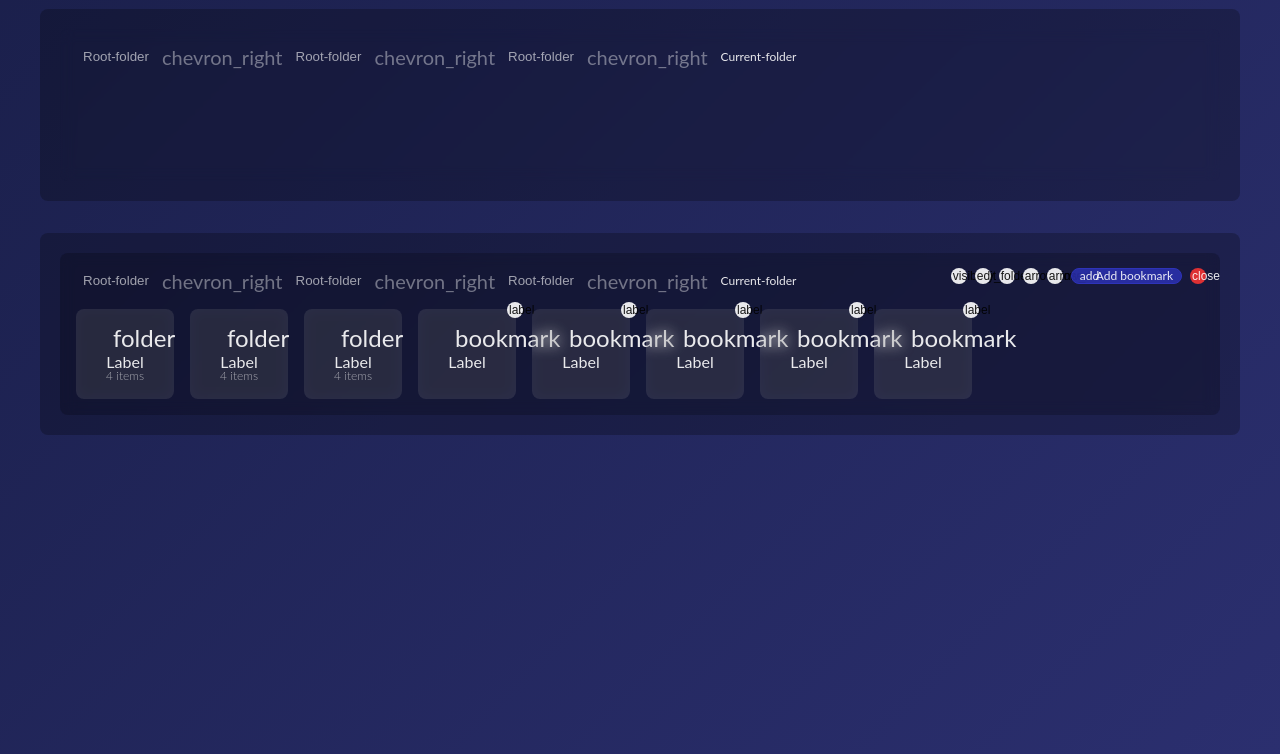
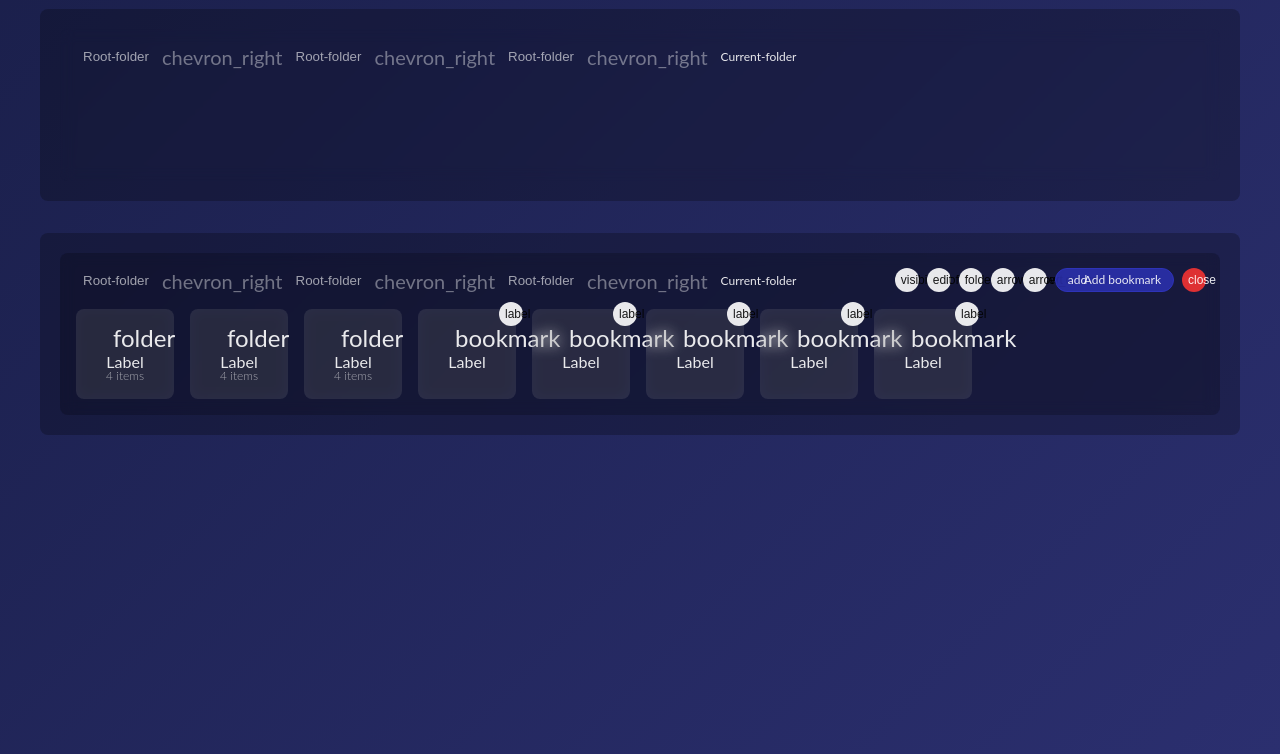
Before and after one commit to hierophantom/Bookmarks-Manager, a browser extension: page components/folder-section.html in a window 1280 px wide. Shown: the part 126-880 px from the top of the page. Drawn offline with Linux system fonts and the light colour scheme.

Commit message:
BMG-123: Update cube action button sizes to 24px

```diff
--- a/components/cube-action-button-with-label.css
+++ b/components/cube-action-button-with-label.css
@@ -5,7 +5,7 @@
  * Based on Figma: node-id=93-12064
  *
  * Button with icon (12x12px) + text label
- * Height: 14px
+ * Height: 24px
  * Color Schemes: Primary, Default, Destructive
  */
 
@@ -17,9 +17,9 @@
   gap: 4px;
 
   /* Sizing */
-  height: 16px;
-  min-width: 16px;
-  padding: 0 8px;
+  height: 24px;
+  min-width: 24px;
+  padding: 0 12px;
 
   /* Appearance */
   background: transparent;
@@ -134,15 +134,15 @@
 /* Icon-only variant (no label) */
 .cube-action-button-with-label--icon-only {
   padding: var(--spacing-small, 2px);
-  width: 16px;
-  height: 16px;
+  width: 24px;
+  height: 24px;
 }
 
 /* Size variants */
 
 /* Small (default) */
 .cube-action-button-with-label--small {
-  height: 16px;
+  height: 24px;
   font-size: 12px;
 }
 
--- a/components/cube-action-button.css
+++ b/components/cube-action-button.css
@@ -4,7 +4,7 @@
  * Design System Component - BMG-97
  * Based on Figma: node-id=93-11989
  *
- * Smaller icon-only button (16x16px) with two color schemes
+ * Smaller icon-only button (24x24px) with two color schemes
  * States: Idle, Hover
  * Color Schemes: Default, Destructive
  */
@@ -17,10 +17,10 @@
   justify-content: center;
 
   /* Sizing */
-  width: 16px;
-  height: 16px;
-  min-width: 16px;
-  min-height: 16px;
+  width: 24px;
+  height: 24px;
+  min-width: 24px;
+  min-height: 24px;
   padding: 0;
 
   /* Appearance */
```
